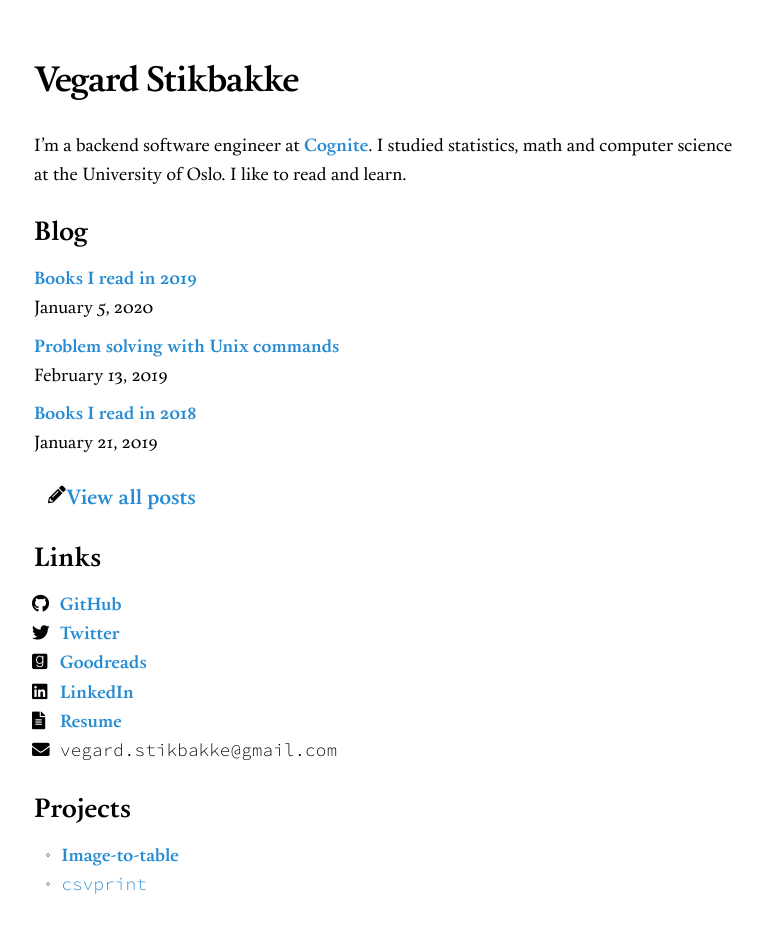
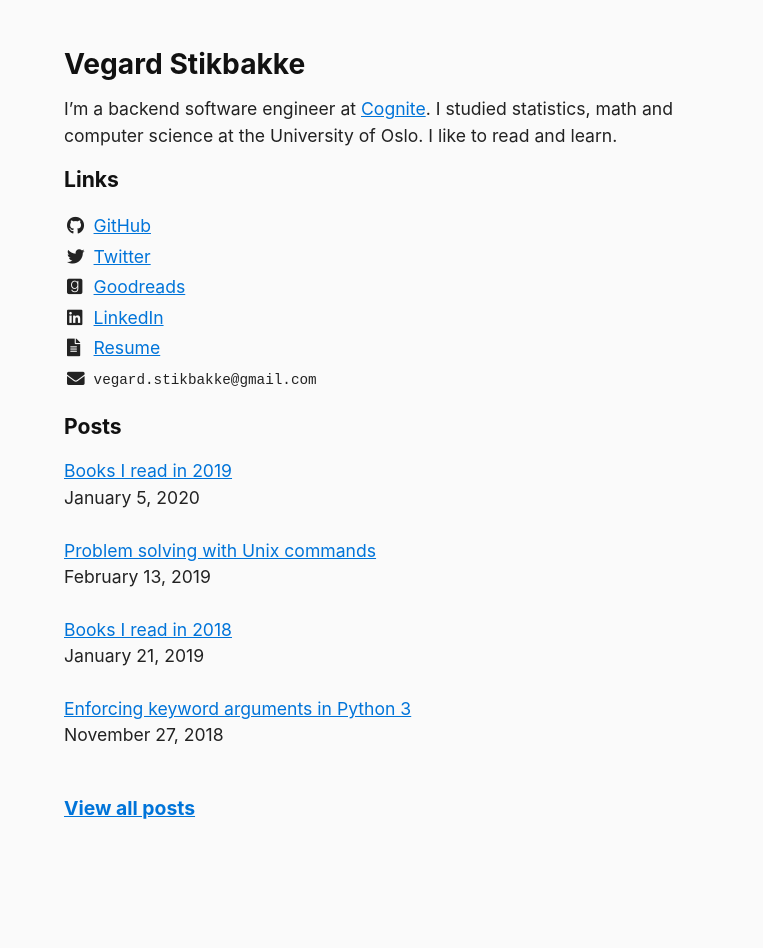
Before and after one commit to vegarsti/vegarsti.github.io, a Jekyll site: the page built from index.md, in a window 1280 px wide. Shown: the whole page, without its empty margins (256-1019 px from the left). Built offline with Jekyll 4.4.1, drawn with Linux system fonts in a browser that asks for light colours; nearby versions of some CDN libraries; after the commit the page ends 900 px from its top, so only the background shows below that.

Commit message:
Use style from danromero.org (#1)

```diff
--- a/_includes/head.html
+++ b/_includes/head.html
@@ -8,7 +8,7 @@
   <link rel="stylesheet" href="/css/fonts.css">
   <!-- End stylesheets -->
   <title>{{ page.title }}</title>
-  <link rel="alternate" type="application/rss+xml" title="{{ site.title }}" href="{{ "/feed.xml" | prepend: site.baseurl | prepend: site.url }}">
+  <link rel="alternate" type="application/rss+xml" title="{{ site.title }}" href="{{ '/feed.xml' | prepend: site.baseurl | prepend: site.url }}">
   <link rel="icon" type="image/png" href="/assets/img/favicon.ico" />
   <script type="text/x-mathjax-config"> MathJax.Hub.Config({ TeX: { equationNumbers: { autoNumber: "all" } } }); </script>
   <link rel="stylesheet" href="https://use.fontawesome.com/releases/v5.8.2/css/all.css" integrity="sha384-oS3vJWv+0UjzBfQzYUhtDYW+Pj2yciDJxpsK1OYPAYjqT085Qq/1cq5FLXAZQ7Ay" crossorigin="anonymous">
--- /dev/null
+++ b/css/style.css
@@ -0,0 +1,39 @@
+body {
+  font-family: -apple-system, BlinkMacSystemFont, "Segoe UI", Helvetica, Arial, sans-serif;
+  line-height: 1.5em;
+  font-size: 1.1em;
+  color: #222;
+  max-width: 40rem;
+  padding: 2rem;
+  margin: auto;
+  background: #fafafa; }
+
+img {
+  max-width: 100%; }
+
+a {
+  color: #0074D9; }
+
+h1, h2, strong {
+  color: #111; }
+
+h1 {
+  font-size: 1.6em; }
+
+h2 {
+  font-size: 1.2em; }
+
+h3 {
+  font-size: 1.1em; }
+
+.muted {
+  color: #aaa;
+  text-decoration: none; }
+
+.small {
+  font-size: .8em; }
+
+hr {
+  border: 0px;
+  border: 1px solid #eee;
+}
--- a/css/style.scss
+++ /dev/null
@@ -1,229 +0,0 @@
----
----
-
-/* Top variables */
-
-$color: black;
-$background-color: white;
-$brand-color: #268bd2;
-$gray-color: #868686;
-
-/* Main styling */
-
-body {
-  font-size: 110%;
-  font-family: 'Calendas Plus';
-  line-height: 1.6;
-  letter-spacing: 0.1px;
-}
-
-.main {
-  max-width: 700px;
-  margin: 50px auto 50px;
-}
-
-/* Header styling */
-
-h1, h2, h3, h4, h5, h6 {
-  text-align: left;
-  font-family: 'Calendas Plus';
-}
-
-h1 {
-  font-weight: 800;
-  letter-spacing: -1px;
-}
-
-/* Image styling */
-
-img {
-  display: block;
-  max-width: 100%;
-  height: auto;
-  margin: auto;
-}
-
-/* Code styling */
-
-code, pre {
-  font-family: 'Source Code Pro Light', monospace;
-  background-color: $background-color;
-}
-
-code {
-  font-size: 100%;
-}
-
-pre {
-  padding-left: 1em;
-  font-size: 75%;
-}
-
-/* Hyperlink styling */
-
-a:link {
-  color: $brand-color;
-  text-decoration: none;
-  font-weight: bold;
-  code {
-    font-weight: normal;
-  }
-}
-
-a:visited {
-  color: #268bd2;
-}
-
-a:hover {
-  text-decoration: underline;
-}
-
-hr {
-  margin: 25px auto 25px;
-  background-color: #e5e5e5;
-  color: #e5e5e5;
-  height: 1px;
-  border: none;
-  border-bottom: 1px solid #e5e5e5;
-}
-
-/* Tables */
-table {
-  margin-bottom: 1.75rem;
-  border-collapse: collapse; /* removes space between entries */
-  font-family: Palatino;
-}
-
-td, th {
-  padding: .25rem .75rem;
-  border: 1px solid #e5e5e5;
-}
-
-/* Table header color */
-th {
-  background-color: #f9f9f9;
-}
-
-.post-meta {
-  margin-top: -1rem;
-}
-
-ul {
-  list-style-type: none;
-  position: relative;
-  display: block;
-  margin: 0;
-  padding: 0rem;
-  margin-top: -10px;
-}
-
-li {
-  list-style: inherit;
-  text-indent: 0.75rem;
-}
-
-li:before {
-  content: "◦ ";
-  font-size: 70%;
-  margin-right: 0.5rem;
-  vertical-align: 9%;
-}
-
-.site-header {
-  margin-top: -30px;
-  min-height: 30px;
-  position: relative;
-  font-size: 125%;
-  line-height: 2;
-}
-
-.site-title {
-  float: left;
-  letter-spacing: -1px;
-  font-family: 'Calendas Plus';
-  font-weight: bold;
-
-  a, a:link, a:active, a:visited, a:hover {
-    color: black;
-  }
-}
-
-.site-nav {
-  float: right;
-  .page-link {
-    color: $gray-color;
-
-    /* Gaps between nav items, but not on the last one */
-    &:not(:last-child) {
-      margin-right: 20px;
-    }
-  }
-}
-
-#links {
-
-  ul {
-    margin-left: 14px;
-  }
-
-  li:before {
-    content: "";
-    margin-right: 0px;
-  }
-
-  i {
-    padding-top: 6px;
-    position: absolute;
-  }
-
-  a:hover {
-    text-decoration: underline;
-  }
-}
-
-#blog-links {
-  /* margin-left: 28px; */
-  margin-top: -10px;
-
-  ul {
-    margin-top: 25px;
-    margin-left: 30px;
-  }
-
-  h3 {
-    margin-left: -10px;
-    margin-bottom: 0px;
-  }
-
-  li:before {
-    content: "";
-    margin-right: 0px;
-  }
-
-  i {
-    padding-top: 6px;
-    position: absolute;
-  }
-}
-
-.blog-link {
-  &:not(:first-child) {
-    margin-top: 10px;
-  }
-}
-
-i {
-  margin-left: -40px;
-}
-
-.space {
-  display: inline block;
-  width: 200px;
-}
-
-blockquote {
-  padding-left: 1px;
-  p {
-    color: $gray-color;
-  }
-}
--- a/css/syntax.scss
+++ b/css/syntax.scss
@@ -3,9 +3,9 @@
 
 .highlight {
 
-    background: white;
+    background: #fafafa;
 
-    .hll { background-color: white; }
+    .hll { background-color: #fafafa; }
 
     .c     { color: #998; } // Comment
     .err   { color: #a61717; background-color: #e3d2d2 } // Error
--- a/index.md
+++ b/index.md
@@ -9,59 +9,46 @@ I'm a backend software engineer at [Cognite](https://cognite.com).
 I studied statistics, math and computer science at the University of Oslo.
 I like to read and learn.
 
-## Blog
+## Links
+
+
+<table>
+  <tr>
+    <td><i class="fab fa-github" aria-hidden="true"></i></td>
+    <td>&nbsp;<a href="https://github.com/vegarsti">GitHub</a></td>
+  </tr>
+  <tr>
+    <td><i class="fab fa-twitter" aria-hidden="true"></i></td>
+    <td>&nbsp;<a href="https://twitter.com/vegardstikbakke">Twitter</a></td>
+  </tr>
+  <tr>
+    <td><i class="fab fa-goodreads" aria-hidden="true"></i></td>
+    <td>&nbsp;<a href="https://www.goodreads.com/user/show/3400170-vegard-stikbakke">Goodreads</a></td>
+  </tr>
+  <tr>
+    <td><i class="fab fa-linkedin" aria-hidden="true"></i></td>
+    <td>&nbsp;<a href="https://no.linkedin.com/in/vegardstikbakke">LinkedIn</a></td>
+  </tr>
+  <tr>
+    <td><i class="fas fa-file-alt" aria-hidden="true"></i></td>
+    <td>&nbsp;<a href="assets/pdf/Resume.pdf">Resume</a></td>
+  </tr>
+  <tr>
+    <td><i class="fas fa-envelope" aria-hidden="true"></i></td>
+    <td>&nbsp;<code>vegard.stikbakke@gmail.com</code></td>
+  </tr>
+</table>
+
+
+## Posts
 <div id="blog-links">
-{% assign limit = 3 %}
+{% assign limit = 4 %}
 {% for post in site.posts limit: limit %}
 <div class="blog-link">
 <a href="{{ post.url }}">{{ post.title }}</a>
 <br />{{ post.date | date: "%B %-d, %Y" }}
 </div>
+<br />
 {% endfor %}
-<ul><li><i class="fas fa-pencil-alt" aria-hidden="true"></i><h3><a href="blog/">View all posts</a></h3></li></ul>
+<h3><a href="blog/">View all posts</a></h3>
 </div>
-
-## Links
-
-<!-- Hacky HTML to get list of links with images and decent placement -->
-<div id="links">
-    <ul>
-        <li>
-            <i class="fab fa-github" aria-hidden="true"></i>
-            <a href="https://github.com/vegarsti">GitHub</a>
-        </li>
-        <li>
-            <i class="fab fa-twitter" aria-hidden="true"></i>
-            <a href="https://twitter.com/vegardstikbakke">Twitter</a>
-        </li>
-        <li>
-            <i class="fab fa-goodreads" aria-hidden="true"></i>
-            <a href="https://www.goodreads.com/user/show/3400170-vegard-stikbakke">Goodreads</a>
-        </li>
-        <li>
-            <i class="fab fa-linkedin" aria-hidden="true"></i>
-            <a href="https://no.linkedin.com/in/vegardstikbakke">LinkedIn</a>
-        </li>
-        <li>
-            <i class="fas fa-file-alt" aria-hidden="true"></i>
-            <a href="assets/pdf/Resume.pdf">Resume</a>
-        </li>
-        <li>
-            <i class="fas fa-envelope" aria-hidden="true"></i>
-            <code>vegard.stikbakke@gmail.com</code>
-        </li>
-    </ul>
-</div>
-
-<!-- Old list of links
-<i class="fa fa-github" aria-hidden="true"></i> [GitHub](https://github.com/vegarsti)
-<br /><i class="fa fa-linkedin" aria-hidden="true"></i> [LinkedIn](https://no.linkedin.com/in/vegardstikbakke)
-<br /><i class="fa fa-twitter" aria-hidden="true"></i> [Twitter](https://twitter.com/vegardstikbakke)
-<br /><i class="fa fa-envelope-o" aria-hidden="true"></i> [E-mail](mailto:vegard.stikbakke@gmail.com)
-<br /><i class="fa fa-file-pdf-o" aria-hidden="true"></i> [Resume](assets/pdf/resume.pdf)
--->
-
-## Projects
-
-- [Image-to-table](http://image-to-table.com)
-- [`csvprint`](http://github.com/vegarsti/csvprint)
```
Also changed, not shown: _includes/page_head.html (+1 -15 lines), _posts/2020-01-05-books-2019.md (+1 -1 lines), 1 other file.
